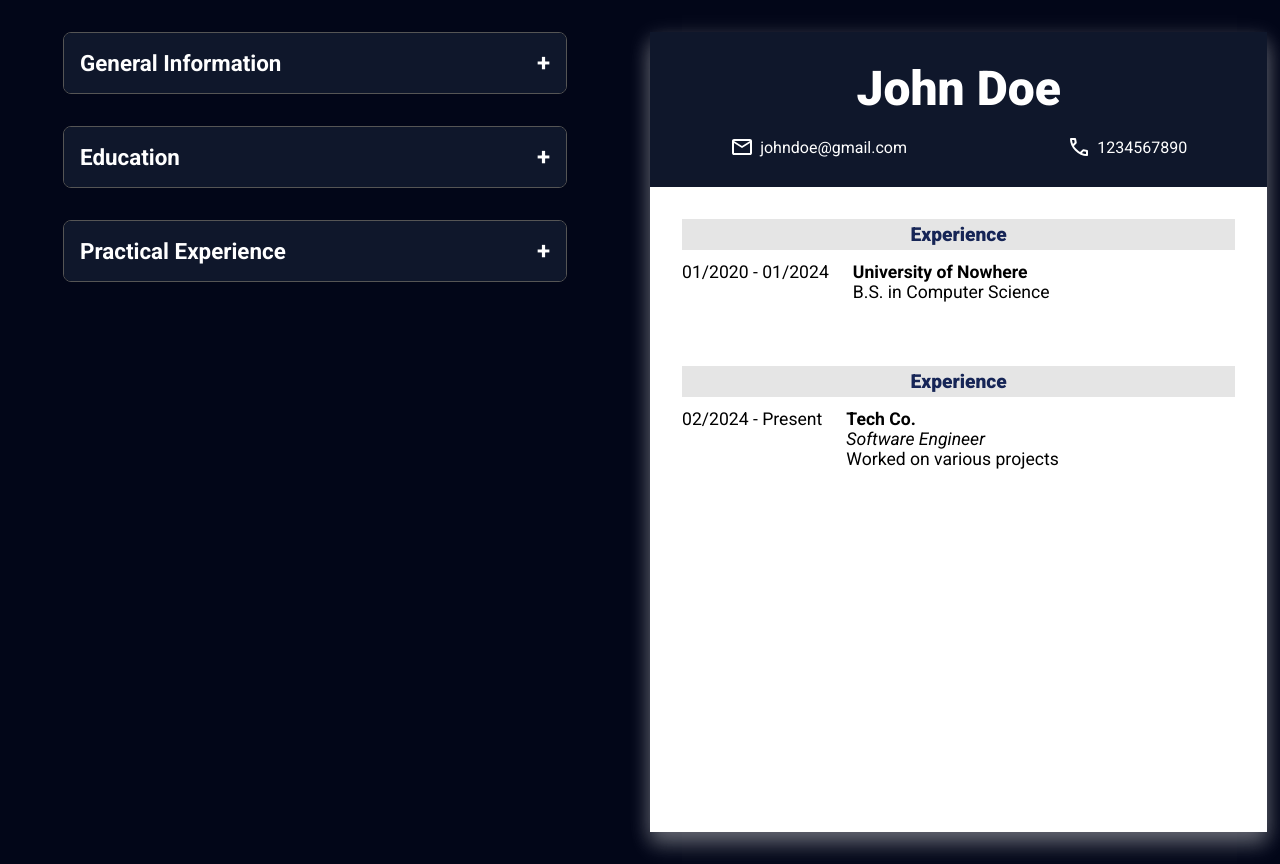
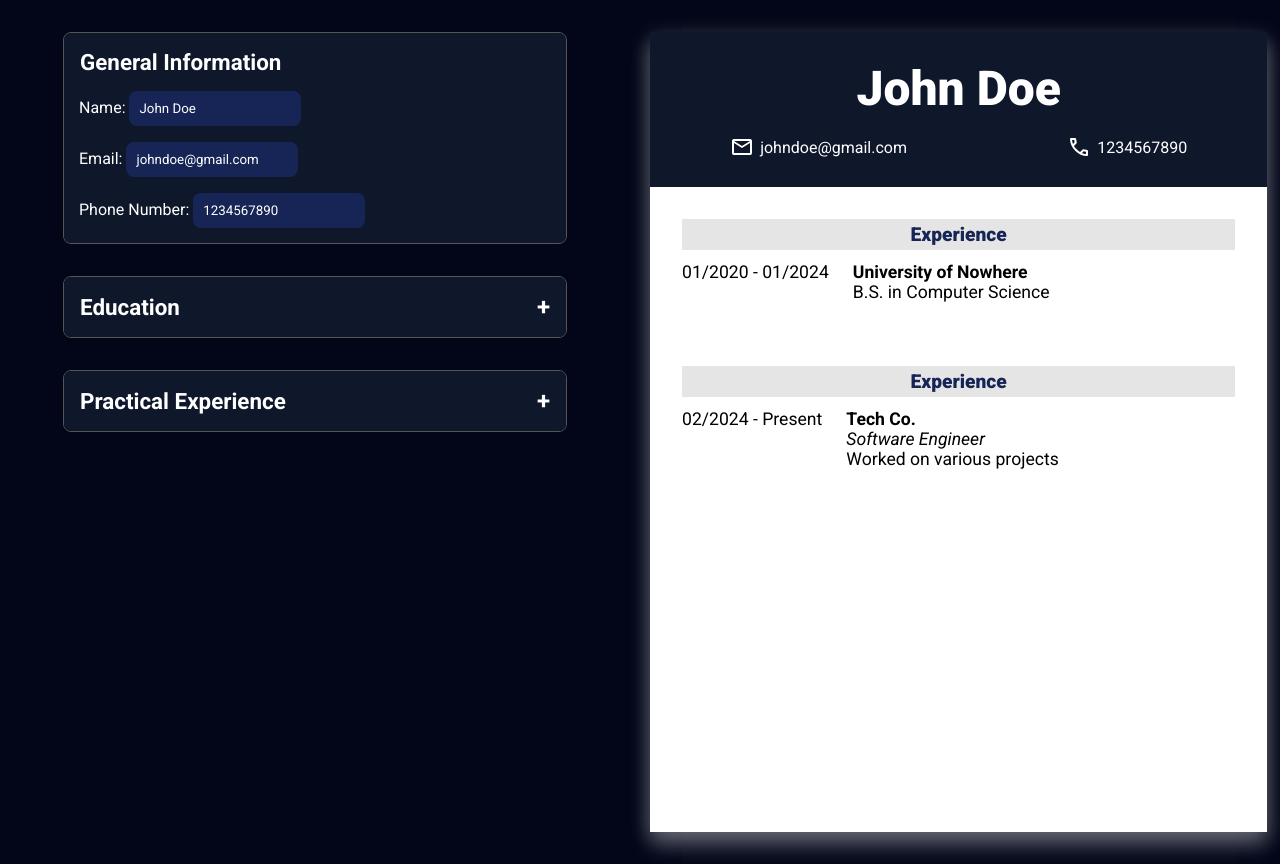
Before and after one commit to ASH-WIN-10/cv-builder, a React (Vite) app: page / in a window 1280 px wide. Built offline with nearby package versions, Linux system fonts and the light colour scheme.

Commit message:
make the 'general' section non-collapsible

```diff
--- a/src/components/Accordion.jsx
+++ b/src/components/Accordion.jsx
@@ -10,6 +10,17 @@ export function Accordion({ title, children }) {
 
     return (
         <div className="accordion-section">
+            {title === "General Information" ?
+                <>
+                    <div className="accordion-header expanded" >
+                        <span className="accordion-title">{title}</span>
+                    </div>
+                    <div className="accordion-content expanded">
+                        {children}
+                    </div>
+                </>
+                :
+                <>
                     <div
                         className={`accordion-header ${expanded ? "expanded" : ""}`}
                         onClick={toggleSection}
@@ -20,6 +31,8 @@ export function Accordion({ title, children }) {
                     <div className={`accordion-content ${expanded ? "expanded" : ""}`}>
                         {children}
                     </div>
+                </>
+            }
         </div>
     );
 }
```
Lines whose indentation alone changed are shown as unchanged.
